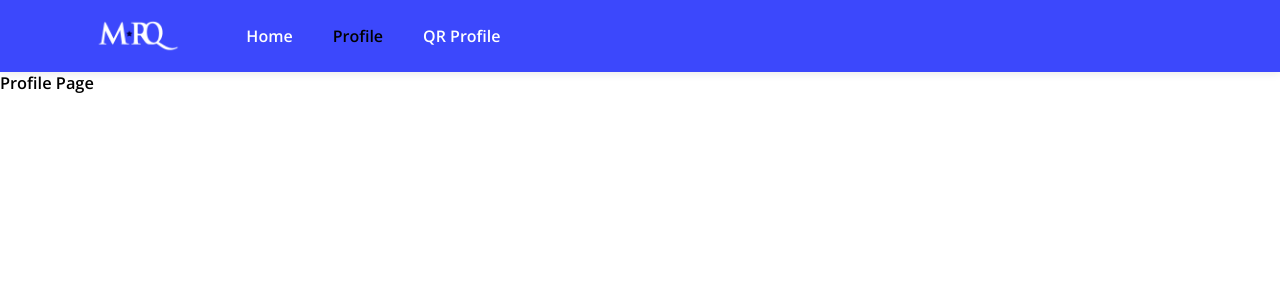
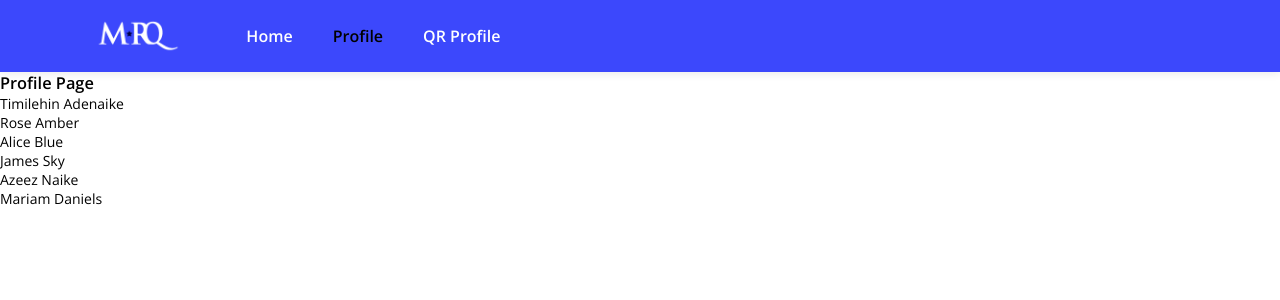
Before and after one commit to Tnaike/mrq-app, a React (Create React App) app: page /profile in a window 1280 px wide. Shown: the top 300 px of the page. Built offline with nearby package versions, Linux system fonts and the light colour scheme; data requests are answered from the project's data file; a web font is replaced by a local one.

Commit message:
Fetching data with axios

```diff
--- a/src/components/ProfilePage.js
+++ b/src/components/ProfilePage.js
@@ -1,10 +1,31 @@
-import Nav from "./Nav";
+import Nav from './Nav';
+import { useState, useEffect } from 'react';
+import axios from 'axios';
 
 const ProfilePage = () => {
+  const [isLoading, setIsLoading] = useState(true);
+  const [data, setData] = useState([]);
+
+  useEffect(() => {
+    axios.get('http://localhost:4000/user').then((response) => {
+      setData(response.data);
+      setIsLoading(false);
+    });
+  }, []);
+
   return (
     <>
-    <Nav />
-      <h3>Profile Page</h3>
+      {isLoading ? (
+        <h2 className='loading'>Loading...</h2>
+      ) : (
+        <>
+          <Nav />
+          <h3>Profile Page</h3>
+          {data.map((user) => {
+            return <div key={user.id}>{user.name}</div>;
+          })}
+        </>
+      )}
     </>
   );
 };
```
